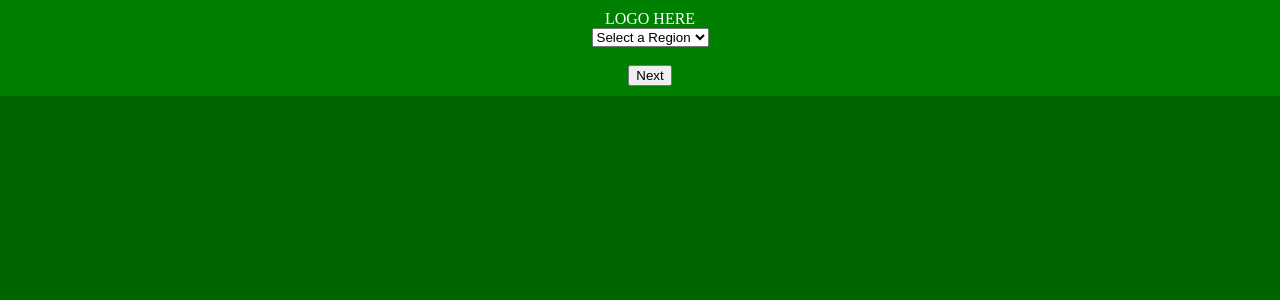
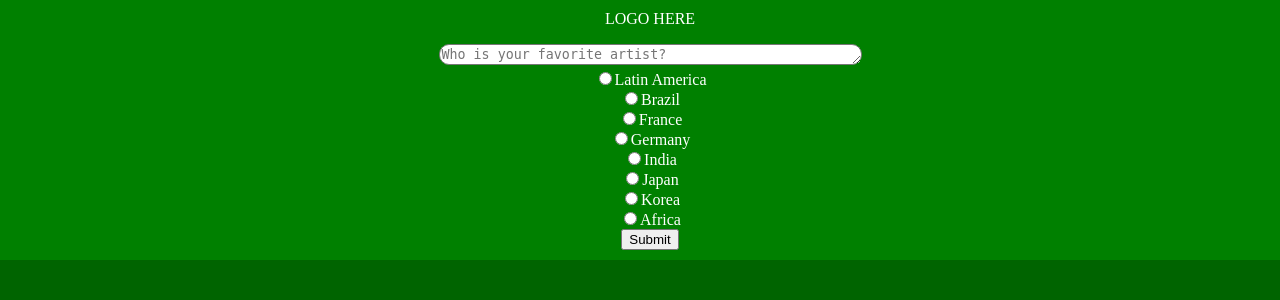
Before and after one commit to chriba-eth/project-mus, a Python web app: template templates/home.html in a window 1280 px wide. Shown: the top 300 px of the page. Run offline with Jinja, Linux system fonts and the light colour scheme; the template is opened without the code that fills it, so the values that code supplies are empty.

Commit message:
Back to radio button

```diff
--- a/app.yaml
+++ b/app.yaml
@@ -12,8 +12,8 @@ handlers:
 - url: /stylesheets
   static_dir: stylesheets
 
-- url: /js
-  static_dir: js
+- url: /scripts
+  static_dir: scripts
 
 - url: /images
   static_dir: images
--- a/main.py
+++ b/main.py
@@ -16,7 +16,7 @@ class MainHandler(webapp2.RequestHandler):
 
     def post(self):
         result_vars = {
-            'genres' :self.request.get('genres'),
+            'artist' :self.request.get('artist'),
             'region' : self.request.get('region')
         }
         template = jinja_environment.get_template("templates/results.html")
--- a/templates/home.html
+++ b/templates/home.html
@@ -8,32 +8,20 @@
     <header>
       LOGO HERE
 
-      <form method="post" action="" >
-					<select>
-      <option name="region" value="Select a Region" selected>Select a Region</option>
-						<option name="region" value="Latin America">Latin America</option>
-						<option name="region" value="Brazil">Brazil</option>
-						<option name="region" value="France">France</option>
-						<option name="region" value="Germany">Germany</option>
-						<option name="region" value="India">India</option>
-						<option name="region" value="Japan">Japan</option>
-						<option name="region" value="Korea">Korea</option>
-						<option name="region" value="Africa">Africa</option>
+      <p><form method="post" action="">
+        <textarea rows = '1' cols = '50' name = "artist" placeholder = "Who is your favorite artist?"></textarea><br>
+        <input type = "radio" name = "region" value = "Latin America">Latin America<br>
+        <input type = "radio" name = "region" value = "Brazil">Brazil<br>
+        <input type = "radio" name = "region" value = "France">France<br>
+        <input type = "radio" name = "region" value = "Germany">Germany<br>
+        <input type = "radio" name = "region" value = "India">India<br>
+        <input type = "radio" name = "region" value = "Japan">Japan<br>
+        <input type = "radio" name = "region" value = "Korea">Korea<br>
+        <input type = "radio" name = "region" value = "Africa">Africa<br>
+        <input type = "submit" name = "Submit">
+      </form>
+    </header></p>
 
-					</select>
-					<!-- <br>
-	     <br>
-	     <input id="pac-input" type="text" placeholder ="Enter a location"> -->
-	     <br>
-	     <br>
-	     <button class="rightbutton" href="/planhandler">Next</button>
-				</form>
-
-
-    </header>
-
-
-    GET https://api.spotify.com/v1/tracks/1FvU97lrWOG2NRxErh6OZz
 
   </body>
 </html>
```
Also changed, not shown: templates/results.html (added, +10 -0 lines).
